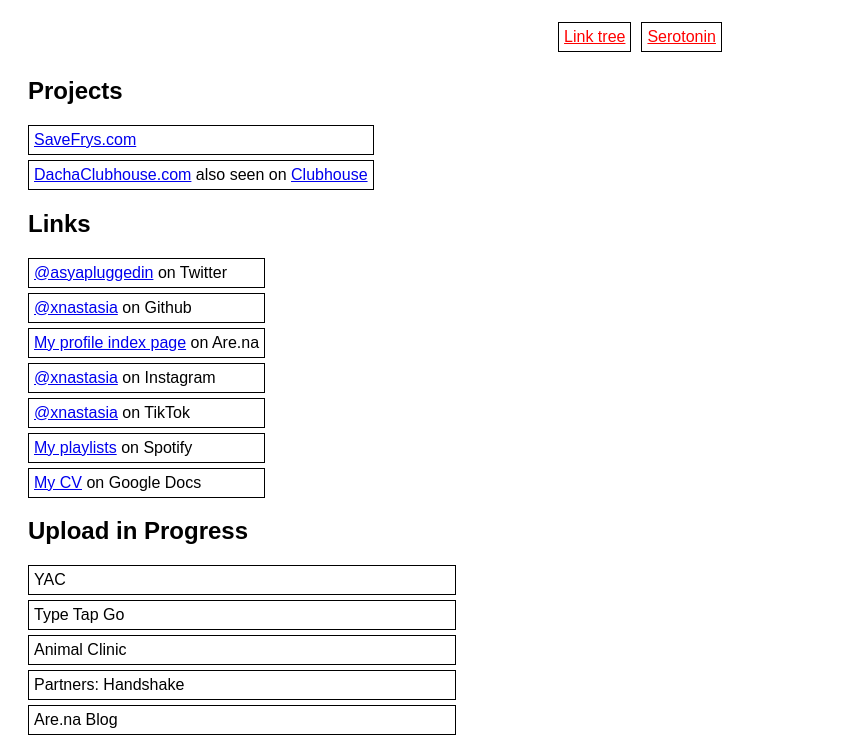
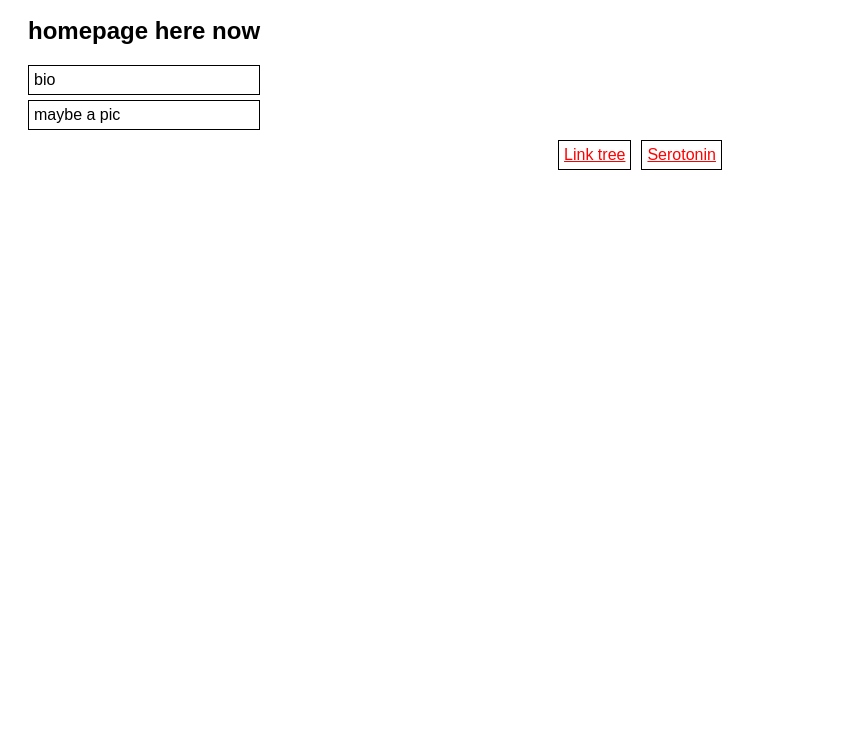
Before and after one commit to asyapluggedin/archiveplugged.in, a plain HTML site: page index.html in a window 1280 px wide. Shown: the part 58-797 px from the top of the page, without its empty margins (0-841 px from the left). Drawn offline with nearby package versions, Linux system fonts and the light colour scheme.

Commit message:
made homepage fixed links

```diff
--- a/index.html
+++ b/index.html
@@ -17,54 +17,17 @@
 <body>
     <h1><a href="/">Asya Davydova Lewis</a></h1>
 
-    <nav>
-    <li><a href="/">Link tree</a></li>
-    <li><a href="/serotonin/">Serotonin</a></li>
-    </nav>
-
     <div id="projects" class="linktree">
-        <h2>Projects</h2>
-        <li><a href="http://savefrys.com/">SaveFrys.com</a></li>
-        <li><a href="https://dachaclubhouse.com/">DachaClubhouse.com</a> also seen on <a href="https://www.joinclubhouse.com/club/dachaclub">Clubhouse</a></li>
-    </div>
-
-    <div id="links" class="linktree">
-        <h2>Links</h2>
-        <li><a href="https://twitter.com/asyapluggedin">@asyapluggedin</a> on Twitter</li>
-        <li><a href="https://github.com/xnastasia">@xnastasia</a> on Github</li>
-        <li><a href="https://www.are.na/anastasia-davydova-lewis/index">My profile index page</a> on Are.na</li>
-        <li><a href="https://www.instagram.com/xnastasia/">@xnastasia</a> on Instagram</li>
-        <li><a href="https://www.tiktok.com/@xnastasia/">@xnastasia</a> on TikTok</li>
-        <li><a href="https://open.spotify.com/user/1117495726?si=TKcbbx10QnqTFTvgA1Teqg">My playlists</a> on Spotify</li>
-        <li><a href="https://docs.google.com/document/d/1zYonakGLft8F-QUEa3xjFpBaL2qAf9rkG_k3Cxkx0ok/edit?usp=sharing">My CV</a> on Google Docs</li>
-    </div>
-
-    <div id="WIP" class="linktree">
-        <h2>Upload in Progress</h2>
-        <li>YAC</li>
-        <li>Type Tap Go</li>
-        <li>Animal Clinic</li>
-        <li>Partners: Handshake</li>
-        <li>Are.na Blog</li>
-        <li>A Magic Leap for Humankind</li>
-        <li>Dis: CULTURESPORT.tv</li>
-        <li>The Body Knows</li>
-        <li>Black Mirror Stage</li>
-        <li>Fireside with Jamie Madison: A Mixed Reality Performance</li>
-        <li>Hooks: Dis.art</li>
-        <li>The Process</li>
-        <li>Strobe</li>
-        <li>A Living Breathing</li>
-        <li>DeepDenial ML Art Workshop</li>
-        <li>Art Of Escrapism</li>
-        <li>The Last China Chalet Party</li>
-        <li>nootreats</li>
-        <li>ASCII TAROT</li>
-
-
+        <h2>homepage here now</h2>
+        <li>bio</li>
+        <li>maybe a pic</li>
     </div>
 
 
+<footer><nav>
+    <li><a href="/links">Link tree</a></li>
+    <li><a href="/serotonin/">Serotonin</a></li>
+    </nav></footer>
 
 </body>
 
--- /dev/null
+++ b/links/style.css
@@ -0,0 +1,60 @@
+/* CSS files add styling rules to your content */
+
+@import {
+    url('https://fonts.googleapis.com/css2?family=Work+Sans:ital,wght@0,100;0,200;0,300;0,400;0,500;0,600;0,700;0,800;0,900;1,100;1,200;1,300;1,400;1,500;1,600;1,700;1,800;1,900&display=swap');
+}
+
+
+body {
+    font-family: 'Work Sans', sans-serif;
+}
+
+h1 {
+    line-height: 1em;
+    text-align: center;
+}
+
+h1 a {
+    color: #373fff;
+    text-decoration: none;
+
+}
+
+nav {
+    margin: 0px auto;
+    padding: 0px 20px 0px 20px;
+    list-style: none;
+    width: max-content;
+    max-width: 80vw;
+    display: flex;
+    justify-content: space-evenly;
+}
+
+nav a {
+    color: red;
+}
+
+nav li {
+    border: solid 1px black;
+    margin: 5px;
+    padding: 5px;
+}
+
+
+.linktree {
+    list-style: none;
+    margin: 0px;
+    padding: 0px 20px 0px 20px;
+    width: max-content;
+    max-width: 80vw;
+}
+
+.linktree li {
+    border: solid 1px black;
+    padding: 5px 5px 5px 5px;
+    margin: 5px 0px;
+}
+
+li:hover {
+    background: skyblue;
+}
```
Also changed, not shown: links/index.html (added, +71 -0 lines), serotonin/index.html (+1 -1 lines), 1 other file.
